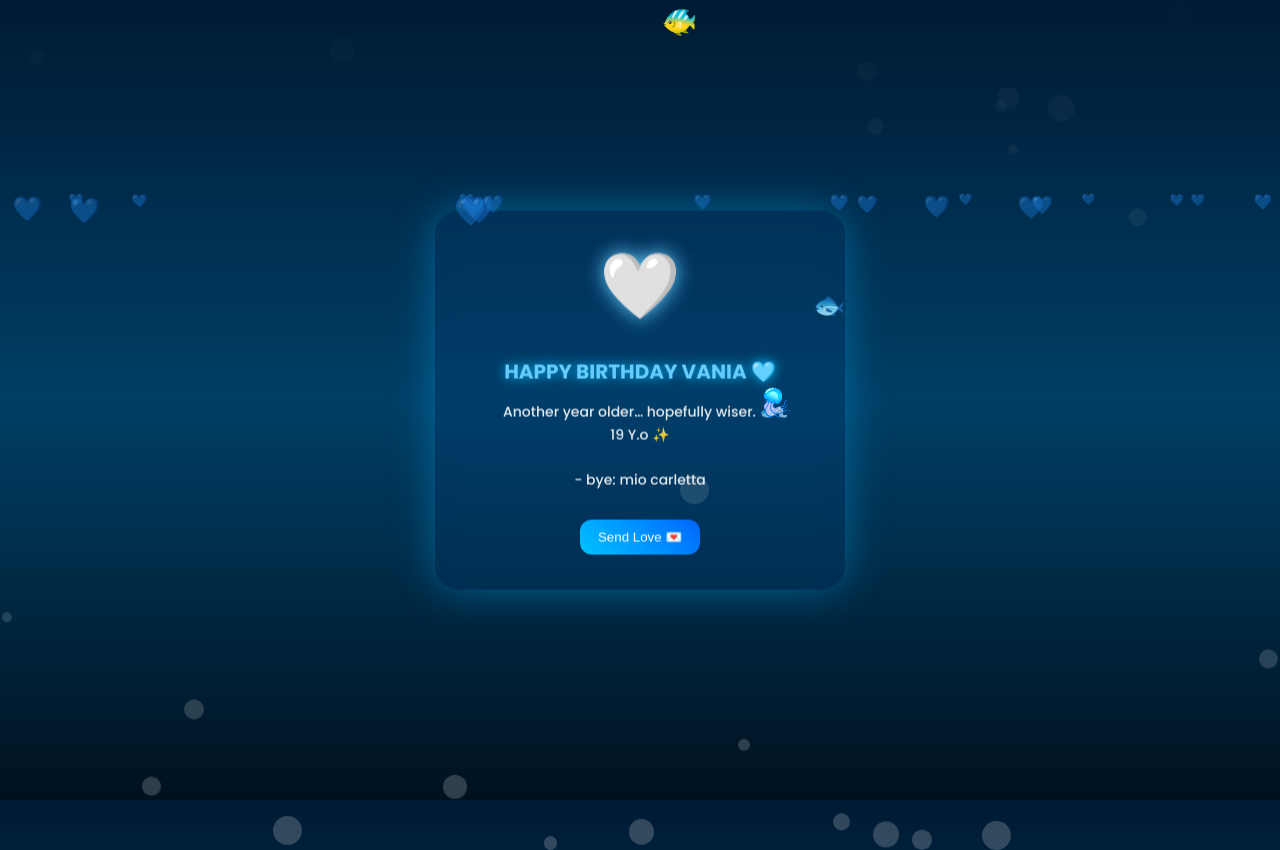
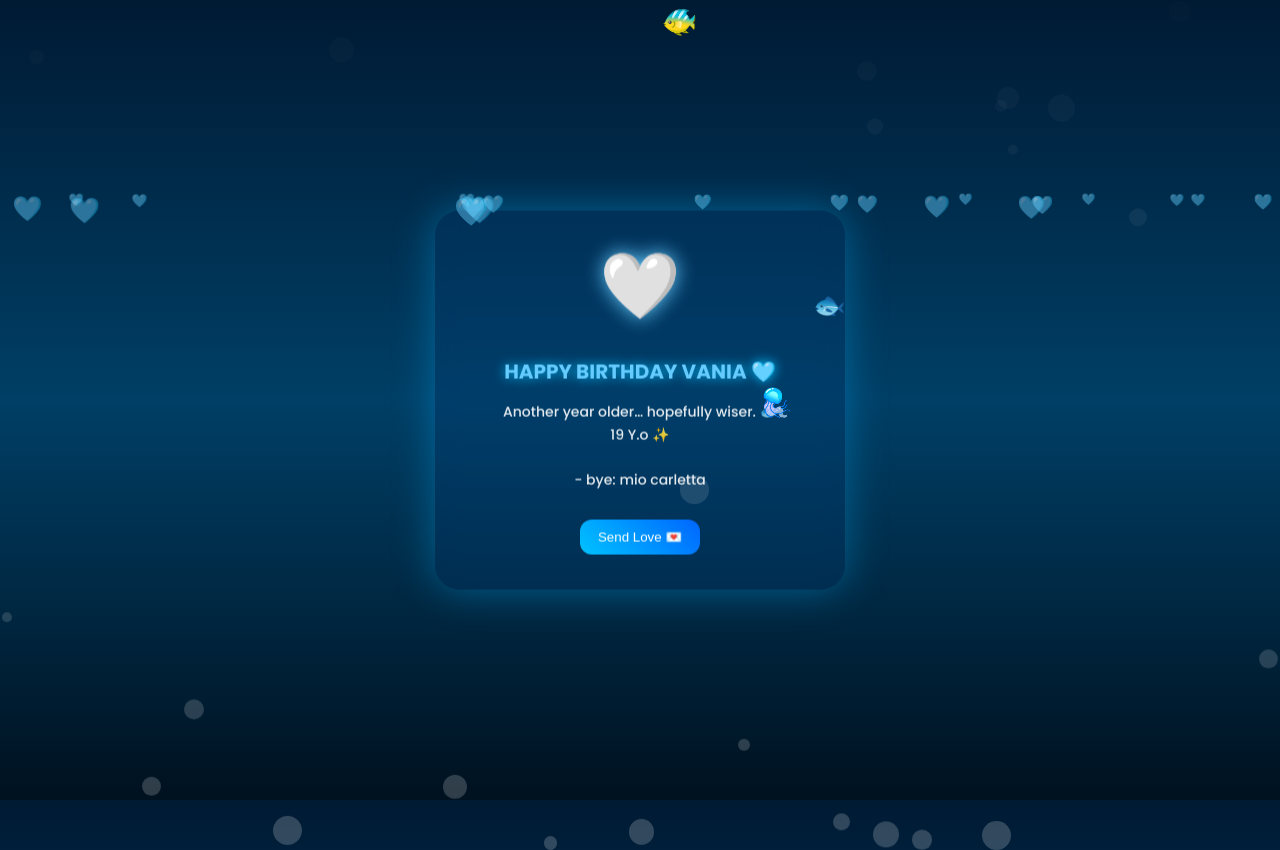
Before and after one commit to miocarletta/miocarletta, a plain HTML site: page index.html in a window 1280 px wide. Both pictures are taken after a click on the button "Send Love 💌". Shown: the top 850 px of the page. Drawn offline with Linux system fonts and the light colour scheme.

Commit message:
Update index.html

```diff
--- a/index.html
+++ b/index.html
@@ -157,7 +157,7 @@ function spawnHearts(){
     for(let i=0;i<20;i++){
         let h = document.createElement("div");
         h.classList.add("heart");
-        h.innerHTML = "💙";
+        h.innerHTML = "🩵";
 
         h.style.left = Math.random()*100 + "vw";
         h.style.top = "80vh";
```
